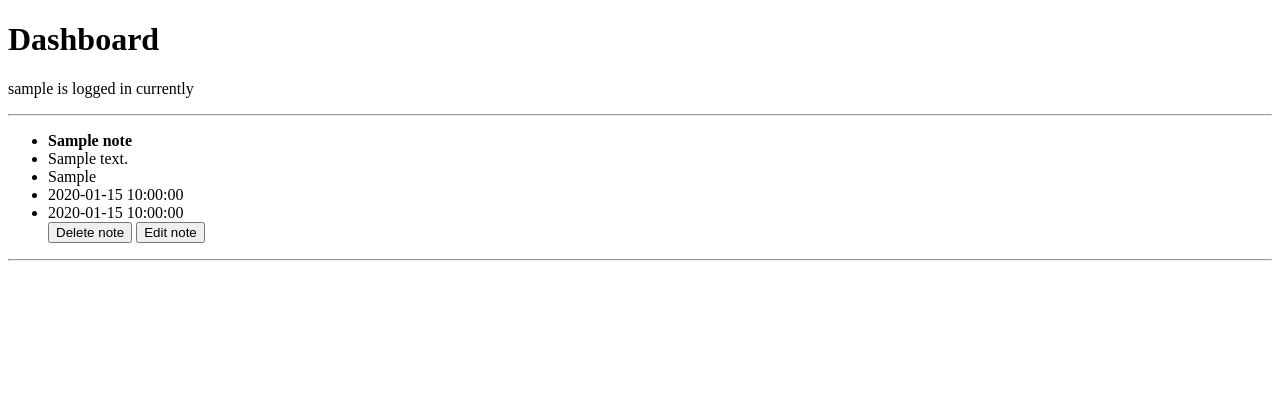
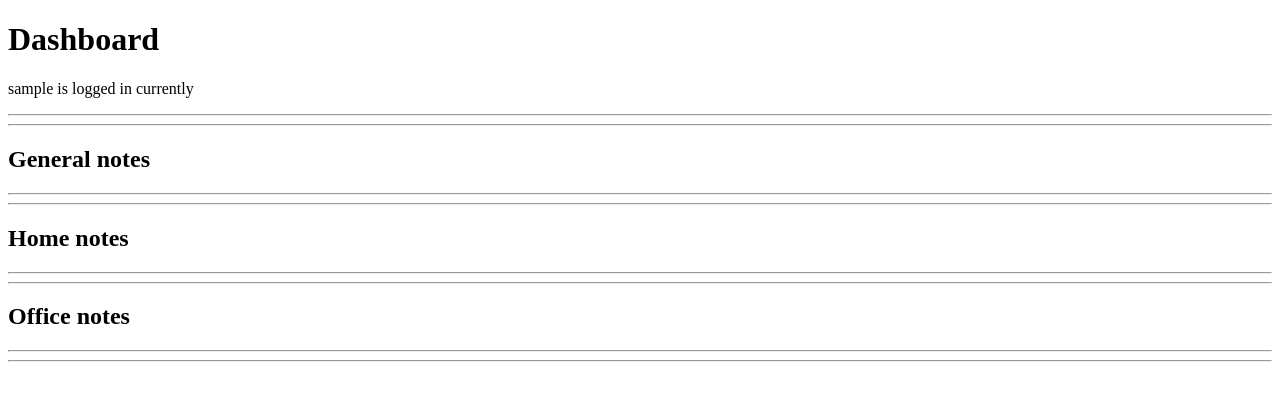
Before and after one commit to Sriram-bb63/Note-it-webapp, a Flask app: page /dashboard in a window 1280 px wide. Shown: the part 88-489 px from the top of the page. Run offline with Flask 2, Linux system fonts and the light colour scheme; a user stored in the database is signed in; tables that the repository leaves empty hold one stand-in row (values such as "Sample post").

Commit message:
sort based on tags

```diff
--- a/app.py
+++ b/app.py
@@ -18,16 +18,17 @@
 
 @login_manager.user_loader
 def load_user(user_id):
-    return User.query.get(int(user_id))
+    return Users.query.get(int(user_id))
 
 
 
-class User(db.Model, UserMixin):
+class Users(db.Model, UserMixin):
     id = db.Column(db.Integer, primary_key=True)
     username = db.Column(db.String(20), unique=True, nullable=False)
     password = db.Column(db.String(20), nullable=False)
+    created = db.Column(db.DateTime, default=datetime.now(), nullable=False)
 
-class Note(db.Model):
+class Notes(db.Model):
     id = db.Column(db.Integer, primary_key=True)
     username = db.Column(db.String(20), nullable=False)
     title = db.Column(db.String(20), nullable=False)
@@ -36,9 +37,8 @@
     created = db.Column(db.DateTime, default=datetime.now(), nullable=False)
     lastedited = db.Column(db.DateTime, default=datetime.now(), nullable=False)
 
-class Tag(db.Model):
-    id = db.Column(db.Integer, primary_key=True)
-    tag = db.Column(db.String, nullable=False, unique=True)
+class Tags():
+    tags = ["General", "Home", "Office", "Random"]
 
 
 
@@ -53,7 +53,7 @@
         username = request.form.get("username")
         password = request.form.get("password")
         hashed_password = bcrypt.generate_password_hash(password)
-        new_user = User(username=username, password=hashed_password)
+        new_user = Users(username=username, password=hashed_password)
         db.session.add(new_user)
         db.session.commit()
         print(">>> REGISTER SUCCESS")
@@ -65,7 +65,7 @@
     if request.method == "POST":
         username = request.form.get("username")
         password = request.form.get("password")
-        user = User.query.filter_by(username=username).first()
+        user = Users.query.filter_by(username=username).first()
         if user:
             if bcrypt.check_password_hash(user.password, password) == True:
                 login_user(user)
@@ -77,9 +77,11 @@
 @login_required
 def dashboard():
     username = current_user.username
-    notes = Note.query.filter_by(username=username)
-    notes_lst = [[note.id, note.title, note.content, note.tag, note.created, note.lastedited] for note in notes]
-    return render_template("dashboard.html", username=username, notes_lst=notes_lst)
+    notes = Notes.query.filter_by(username=username)
+    general_notes = [[note.id, note.title, note.content, note.tag, note.created, note.lastedited] for note in notes if note.tag == "General"]
+    home_notes = [[note.id, note.title, note.content, note.tag, note.created, note.lastedited] for note in notes if note.tag == "Home"]
+    office_notes = [[note.id, note.title, note.content, note.tag, note.created, note.lastedited] for note in notes if note.tag == "Office"]
+    return render_template("dashboard.html", username=username, general_notes=general_notes, home_notes=home_notes, office_notes=office_notes)
 
 @app.route("/create-note", methods=["GET", "POST"])
 @login_required
@@ -89,12 +91,12 @@
         title = request.form.get("title")
         content = request.form.get("content")
         tag = request.form.get("tag")
-        new_note = Note(username=username, title=title, content=content, tag=tag)
+        new_note = Notes(username=username, title=title, content=content, tag=tag)
         db.session.add(new_note)
         db.session.commit()
         print(">>> NEW NOTE CREATED")
         return redirect("/dashboard")
-    tags = [tag.tag for tag in Tag.query.filter_by().all()]
+    tags = Tags.tags
     return render_template("createnote.html", tags=tags)
 
 @app.route("/delete-note", methods=["GET", "POST"])
@@ -102,7 +104,7 @@
 def delete_note():
     if request.method == "POST":
         id = request.json.get("id")
-        Note.query.filter_by(id=id).delete()
+        Notes.query.filter_by(id=id).delete()
         db.session.commit()
         print(">>> NOTE DELETED")
         return redirect(request.referrer)
@@ -114,7 +116,7 @@
         id = request.form.get("id")
         new_title = request.form.get("title")
         new_content = request.form.get("content")
-        note = Note.query.filter_by(id=id).first()
+        note = Notes.query.filter_by(id=id).first()
         note.title = new_title
         note.content = new_content
         note.lastedited = datetime.now()
--- a/templates/dashboard.html
+++ b/templates/dashboard.html
@@ -20,7 +20,9 @@
     <h1>Dashboard</h1>
     <p>{{ username }} is logged in currently</p>
     <hr>
-    {% for note in notes_lst %}
+    <hr>
+    <h2>General notes</h2>
+    {% for note in general_notes %}
         <ul id="note-{{ note[0] }}">
             <li><b>{{ note[1] }}</b></li>
             <li>{{ note[2] }}</li>
@@ -31,8 +33,39 @@
             <!-- <a href="/edit-note"><button>Edit post</button></a> -->
             <button onclick=openEditModal({{ note[0] }})>Edit note</button>
         </ul>
-        <hr>
     {% endfor %}
+    <hr>
+    <hr>
+    <h2>Home notes</h2>
+    {% for note in home_notes %}
+        <ul id="note-{{ note[0] }}">
+            <li><b>{{ note[1] }}</b></li>
+            <li>{{ note[2] }}</li>
+            <li>{{ note[3] }}</li>
+            <li>{{ note[4] }}</li>
+            <li>{{ note[5] }}</li>
+            <button onclick=deleteNote({{ note[0] }})>Delete note</button>
+            <!-- <a href="/edit-note"><button>Edit post</button></a> -->
+            <button onclick=openEditModal({{ note[0] }})>Edit note</button>
+        </ul>
+    {% endfor %}
+    <hr>
+    <hr>
+    <h2>Office notes</h2>
+    {% for note in office_notes %}
+        <ul id="note-{{ note[0] }}">
+            <li><b>{{ note[1] }}</b></li>
+            <li>{{ note[2] }}</li>
+            <li>{{ note[3] }}</li>
+            <li>{{ note[4] }}</li>
+            <li>{{ note[5] }}</li>
+            <button onclick=deleteNote({{ note[0] }})>Delete note</button>
+            <!-- <a href="/edit-note"><button>Edit post</button></a> -->
+            <button onclick=openEditModal({{ note[0] }})>Edit note</button>
+        </ul>
+    {% endfor %}
+    <hr>
+    <hr>
     <div class="modal" id="editModal">
         <div class="modal-content">
             <span class="close" id="closeModal" onclick=closeModal()>&times;</span>
```
